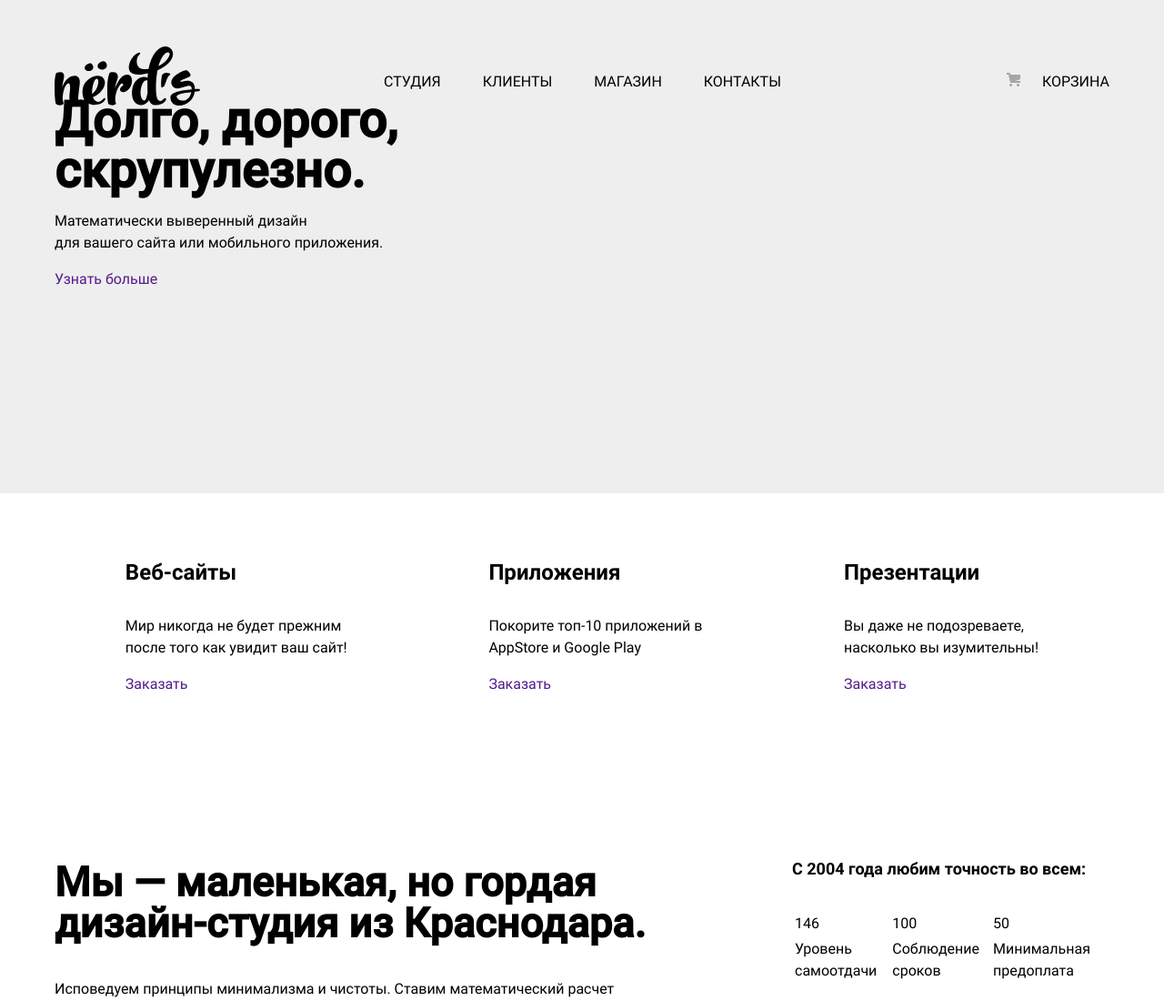
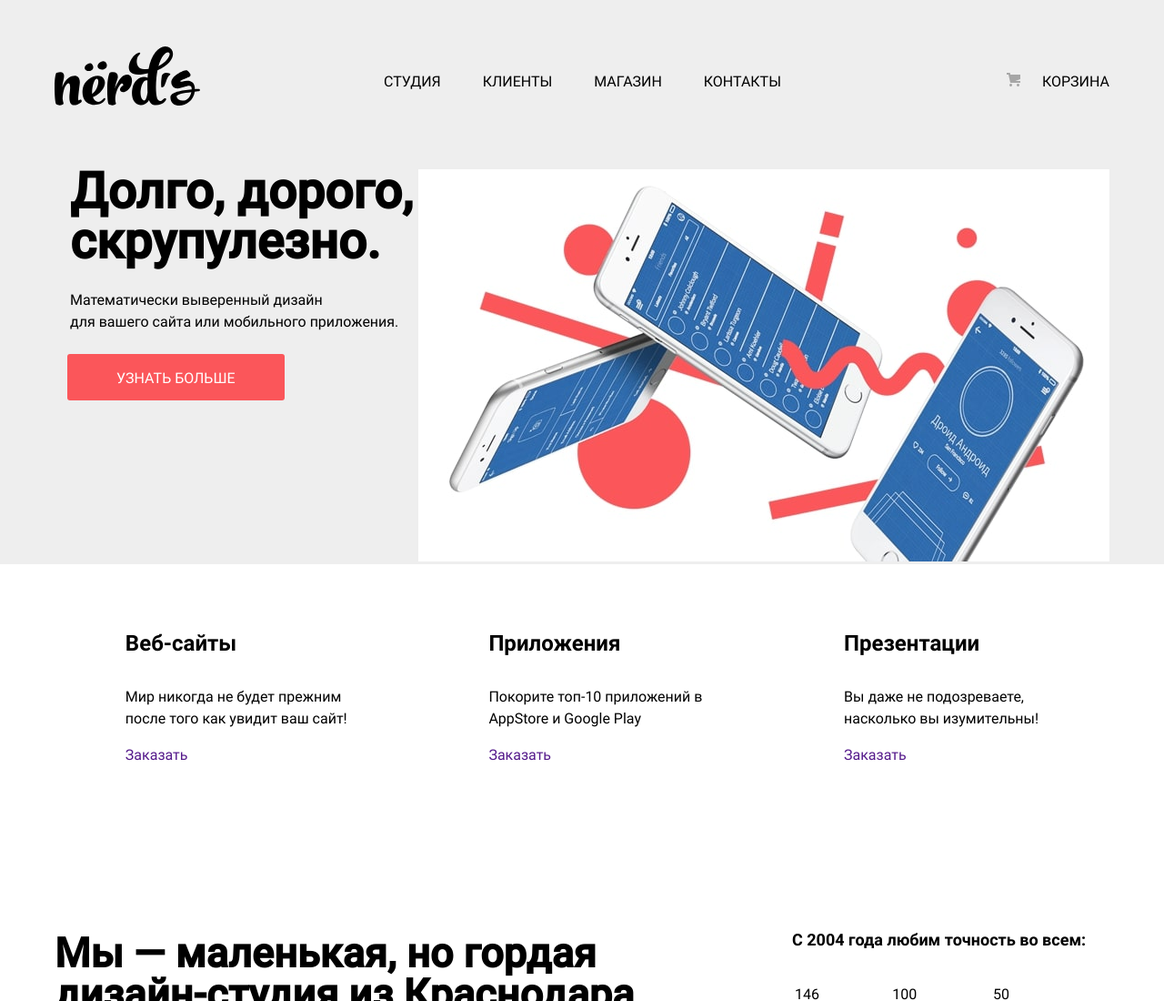
Before and after one commit to zeckson/htmlacademy-nerds, a plain HTML site: page index.html in a window 1280 px wide. Shown: the top 1100 px of the page at 91% size. Drawn offline with Linux system fonts and the light colour scheme.

Commit message:
first slide

```diff
--- a/css/style.css
+++ b/css/style.css
@@ -107,7 +107,6 @@ header {
   justify-content: space-between;
 }
 
-
 .header-cart {
   margin-left: auto;
   color: black;
@@ -125,10 +124,34 @@ header {
 
 .slide-first {
   min-height: 437px;
+  background-image: url("../img/nerds-index-slide1.jpg");
+  background-repeat: no-repeat;
+  background-position: right;
 }
 
 .slide-first h1 {
-  margin: 0;
+  margin-top: 78px;
+  margin-bottom: 25px;
+  padding-left: 17px;
+}
+
+.slide-first p{
+  margin-bottom: 38px;
+  padding-left: 17px;
+}
+
+.header-gallery__button--red{
+  margin-left: 14px;
+  padding-top: 17px;
+  padding-bottom: 15px;
+  padding-left: 54px;
+  padding-right: 54px;
+  color: white;
+  background: #FB565A;
+  border-radius: 3px;
+  font-size: 16px;
+  line-height: 18px;
+  text-transform: uppercase;
 }
 
 .slide-second,
--- a/index.html
+++ b/index.html
@@ -22,19 +22,19 @@
       <h1>Долго, дорого,<br>скрупулезно.</h1>
       <p>Математически выверенный дизайн<br>
         для вашего сайта или мобильного приложения.</p>
-      <a href="">Узнать больше</a>
+      <a  class="header-gallery__button--red" href="">Узнать больше</a>
     </li>
     <li class="slide-second">
       <h1>Любим математику<br>как никто другой</h1>
       <p>Никакого креатива, только математические формулы<br>
         для расчета идеальных пропорций</p>
-      <a href="">Узнать больше</a>
+      <a class="header-gallery__button--red" href="">Узнать больше</a>
     </li>
     <li class="slide-third">
       <h1>Только ночь,<br>то лько хардкор</h1>
       <p>Работать днем, как все? Мы против этого.<br>
         Ближе к полуночи работа только начинается.</p>
-      <a href="">Узнать больше</a>
+      <a class="header-gallery__button--red" href="">Узнать больше</a>
     </li>
   </ul>
 </header>
```
